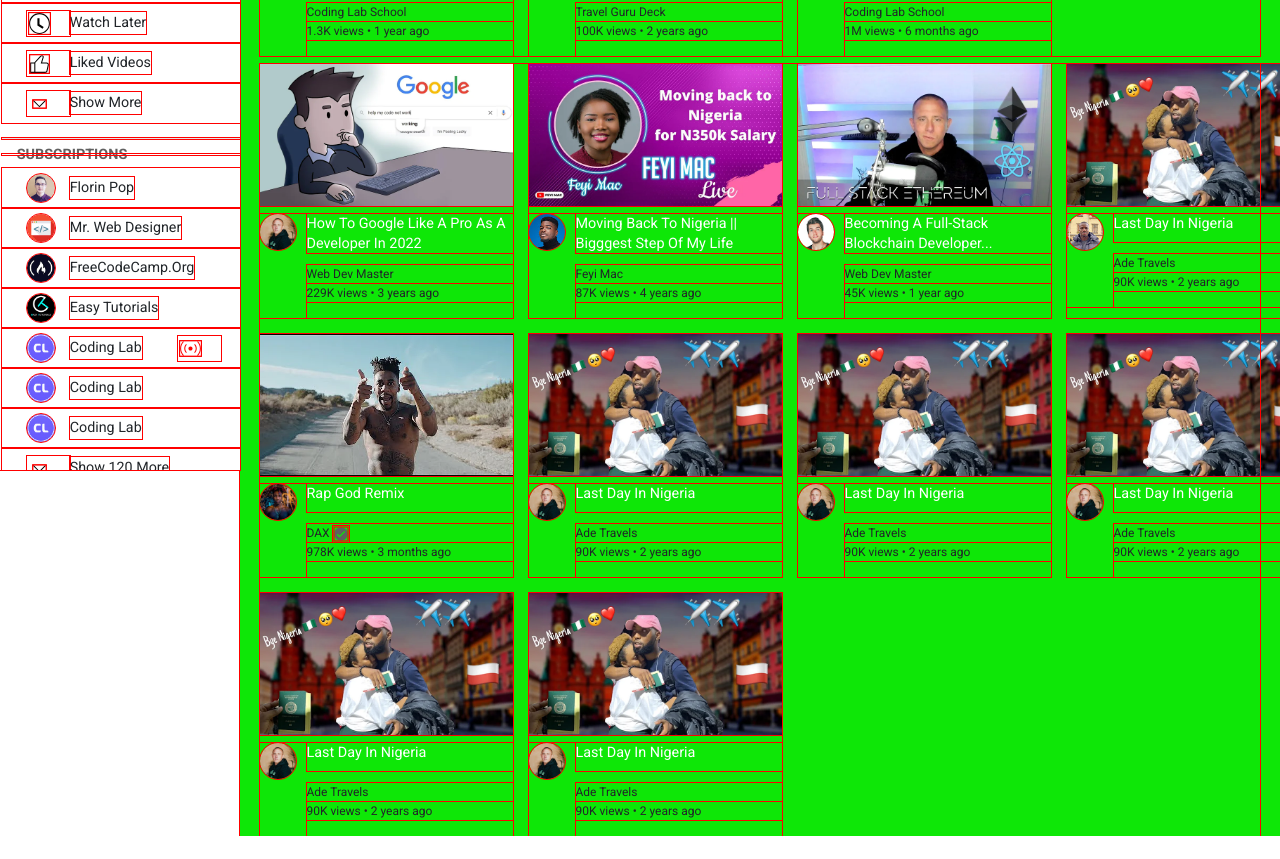
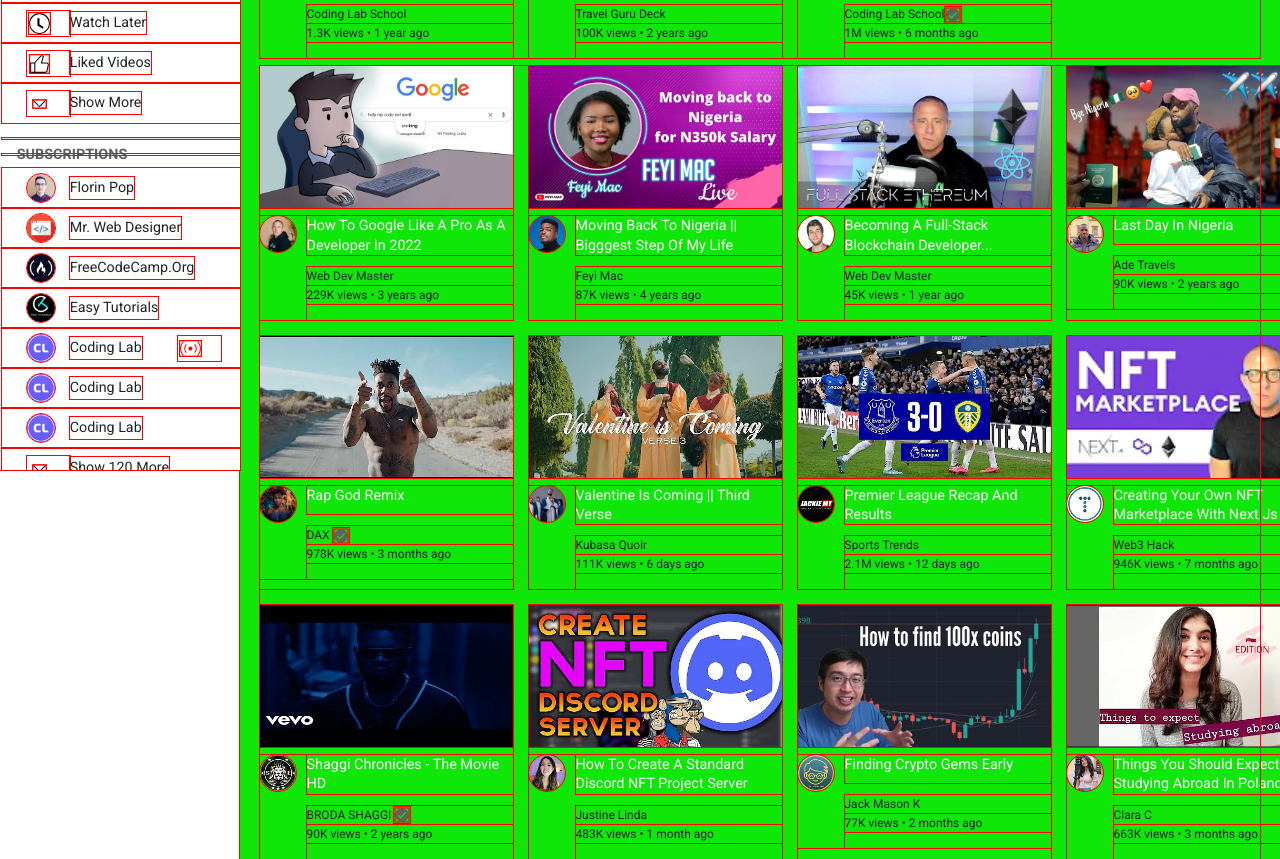
Before and after one commit to Nnadivictory25/youtube-clone, a plain HTML site: page index.html in a window 1280 px wide. Shown: the part 330-1189 px from the top of the page. Before the commit the page ends 1166 px from the top, so only its background shows below. Drawn offline with nearby package versions, Linux system fonts and the light colour scheme; a web font is replaced by a local one.

Commit message:
added more pictures

```diff
--- a/index.html
+++ b/index.html
@@ -356,7 +356,7 @@
               <img class="sub-img" src="/videos-subimg/cc03.jpg" alt="">
               <h6>easiest method of turning a jpeg into a nft...</h6>
               <div class="mt-1 channel-info">
-                <p>coding lab school</p>
+                <p>coding lab school<svg xmlns:xlink="http://www.w3.org/1999/xlink" xmlns="http://www.w3.org/2000/svg" viewBox="0 0 24 24" preserveAspectRatio="xMidYMid meet" focusable="false" class="style-scope yt-icon"><g class="style-scope yt-icon" fill="#606060"><path d="M12,2C6.5,2,2,6.5,2,12c0,5.5,4.5,10,10,10s10-4.5,10-10C22,6.5,17.5,2,12,2z M9.8,17.3l-4.2-4.1L7,11.8l2.8,2.7L17,7.4 l1.4,1.4L9.8,17.3z" class="style-scope yt-icon" fill="#606060"></path></g></svg></p>
                 <p class="description">1M views • 6 months ago</p>
               </div>
             </div>
@@ -419,57 +419,79 @@
             </div>
           </div>
           <div class="video-photo">
-            <img src="videos/hq720.webp" alt="">
+            <img src="videos/hqdefault (2).webp" alt="">
             <div class="vid-img-underneath mt-2">
-              <img class="sub-img" src="/videos-subimg/cc02.jpg" alt="">
-              <h6>last day in nigeria </h6>
+              <img class="sub-img" src="/videos-subimg/cc09.jpg" alt="">
+              <h6>valentine is coming || third verse</h6>
               <div class="mt-1 channel-info">
-                <p>ade travels </p>
+                <p>kubasa quoir </p>
+                <p class="description">111K views • 6 days ago</p>
+              </div>
+            </div>
+          </div>
+          <div class="video-photo">
+            <img src="videos/hqdefault (3).webp" alt="">
+            <div class="vid-img-underneath mt-2">
+              <img class="sub-img" src="/videos-subimg/cc08.jpg" alt="">
+              <h6>premier league recap and results </h6>
+              <div class="mt-1 channel-info">
+                <p>sports trends</p>
+                <p class="description">2.1M views • 12 days ago</p>
+              </div>
+            </div>
+          </div>
+          <div class="video-photo">
+            <img src="videos/hqdefault (4).webp" alt="">
+            <div class="vid-img-underneath mt-2">
+              <img class="sub-img" src="/videos-subimg/cc13.jpg" alt="">
+              <h6>creating your own NFT marketplace with next.js </h6>
+              <div class="mt-1 channel-info">
+                <p>web3 hack</p>
+                <p class="description">946K views • 7 months ago</p>
+              </div>
+            </div>
+          </div>
+          <div class="video-photo">
+            <img src="videos/hqdefault.jpg" alt="">
+            <div class="vid-img-underneath mt-2">
+              <img class="sub-img" src="/videos-subimg/cc10.jpg" alt="">
+              <h6>shaggi chronicles - the movie HD </h6>
+              <div class="mt-1 channel-info">
+                <p>BRODA SHAGGI  <svg xmlns:xlink="http://www.w3.org/1999/xlink" xmlns="http://www.w3.org/2000/svg" viewBox="0 0 24 24" preserveAspectRatio="xMidYMid meet" focusable="false" class="style-scope yt-icon"><g class="style-scope yt-icon" fill="#606060"><path d="M12,2C6.5,2,2,6.5,2,12c0,5.5,4.5,10,10,10s10-4.5,10-10C22,6.5,17.5,2,12,2z M9.8,17.3l-4.2-4.1L7,11.8l2.8,2.7L17,7.4 l1.4,1.4L9.8,17.3z" class="style-scope yt-icon" fill="#606060"></path></g></svg></p>
                 <p class="description">90K views • 2 years ago</p>
               </div>
             </div>
           </div>
           <div class="video-photo">
-            <img src="videos/hq720.webp" alt="">
+            <img src="videos/hqdefault.webp" alt="">
             <div class="vid-img-underneath mt-2">
-              <img class="sub-img" src="/videos-subimg/cc02.jpg" alt="">
-              <h6>last day in nigeria </h6>
+              <img class="sub-img" src="/videos-subimg/cc11.jpg" alt="">
+              <h6>how to create a standard discord NFT project server</h6>
               <div class="mt-1 channel-info">
-                <p>ade travels </p>
-                <p class="description">90K views • 2 years ago</p>
+                <p>justine linda </p>
+                <p class="description">483K views • 1 month ago</p>
               </div>
             </div>
           </div>
           <div class="video-photo">
-            <img src="videos/hq720.webp" alt="">
+            <img src="videos/new-ones1.webp" alt="">
             <div class="vid-img-underneath mt-2">
-              <img class="sub-img" src="/videos-subimg/cc02.jpg" alt="">
-              <h6>last day in nigeria </h6>
+              <img class="sub-img" src="/videos-subimg/new-ones-pfp3.jpg" alt="">
+              <h6>finding crypto gems early</h6>
               <div class="mt-1 channel-info">
-                <p>ade travels </p>
-                <p class="description">90K views • 2 years ago</p>
+                <p>jack mason k</p>
+                <p class="description">77K views • 2 months ago</p>
               </div>
             </div>
           </div>
           <div class="video-photo">
-            <img src="videos/hq720.webp" alt="">
+            <img src="videos/new-ones2.webp" alt="">
             <div class="vid-img-underneath mt-2">
-              <img class="sub-img" src="/videos-subimg/cc02.jpg" alt="">
-              <h6>last day in nigeria </h6>
+              <img class="sub-img" src="/videos-subimg/new-ones-pfp4.jpg" alt="">
+              <h6>things you should expect studying abroad in poland</h6>
               <div class="mt-1 channel-info">
-                <p>ade travels </p>
-                <p class="description">90K views • 2 years ago</p>
-              </div>
-            </div>
-          </div>
-          <div class="video-photo">
-            <img src="videos/hq720.webp" alt="">
-            <div class="vid-img-underneath mt-2">
-              <img class="sub-img" src="/videos-subimg/cc02.jpg" alt="">
-              <h6>last day in nigeria </h6>
-              <div class="mt-1 channel-info">
-                <p>ade travels </p>
-                <p class="description">90K views • 2 years ago</p>
+                <p>clara c</p>
+                <p class="description">663K views • 3 months ago</p>
               </div>
             </div>
           </div>
--- a/style.css
+++ b/style.css
@@ -312,7 +312,7 @@ nav {
 }
 /* MAIN  */
 main, .main{
-    margin-top: 75px;
+    margin-top: 52px;
     display: flex;
     margin-left: 240px;
     z-index: 999;
@@ -323,7 +323,7 @@ main, .main{
 }
 .main .container{
     background: rgb(14, 231, 7);
-    padding: 0px 20px 0;
+    padding: 25px 20px 0;
 }
 .wrapper{
     display: grid !important;
@@ -348,7 +348,11 @@ main, .main{
     color: #ffff;
     line-height: 1.2rem;
     margin-left: -80px !important;
-
+}
+.vid-img-underneath h6 svg{
+    height: 27px !important;
+    float: right;
+    transform: translateY(-20px);
 }
 .vid-img-underneath .channel-info{
     grid-column: 2/2;
```
Also changed, not shown: videos-subimg/new-ones-pfp1.jpg (added), videos-subimg/new-ones-pfp2.jpg (added), videos-subimg/new-ones-pfp3.jpg (added), videos-subimg/new-ones-pfp4.jpg (added), videos/new-ones1.webp (added), videos/new-ones2.webp (added), videos/new-ones3.webp (added).
